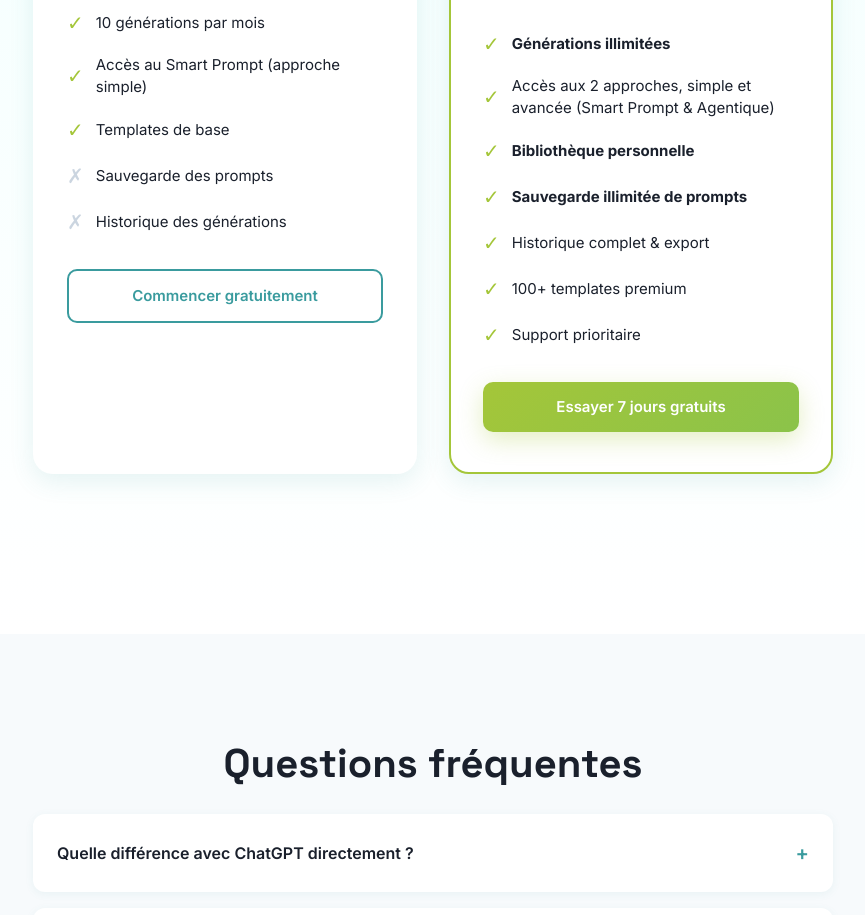
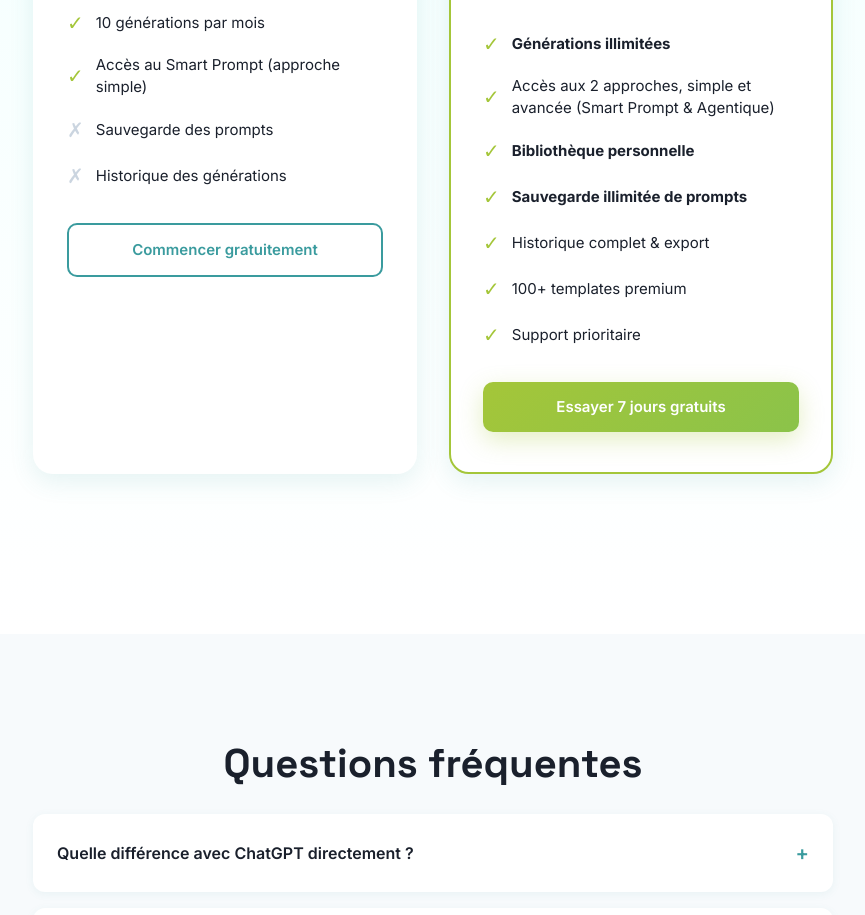
Before and after one commit to Greg-Swiftomatic/promptomatik, a website: page index.html in a window 1280 px wide. Shown: the part 4300-5215 px from the top of the page, without its empty margins (207-1072 px from the left). Drawn offline with nearby package versions, Linux system fonts and the light colour scheme.

Commit message:
Update index.html

```diff
--- a/index.html
+++ b/index.html
@@ -1452,10 +1452,6 @@
                         <li>
                             <span class="check">✓</span>
                             Accès au Smart Prompt (approche simple)
-                        </li>
-                        <li>
-                            <span class="check">✓</span>
-                            Templates de base
                         </li>
                         <li>
                             <span class="cross">✗</span>
```
